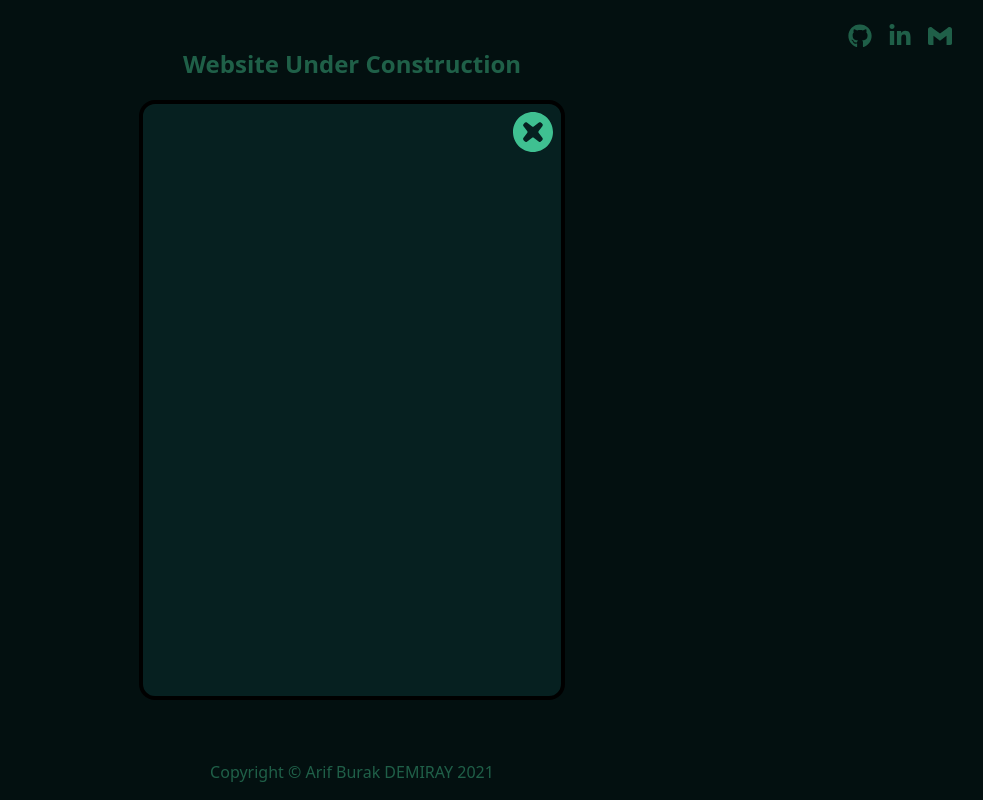
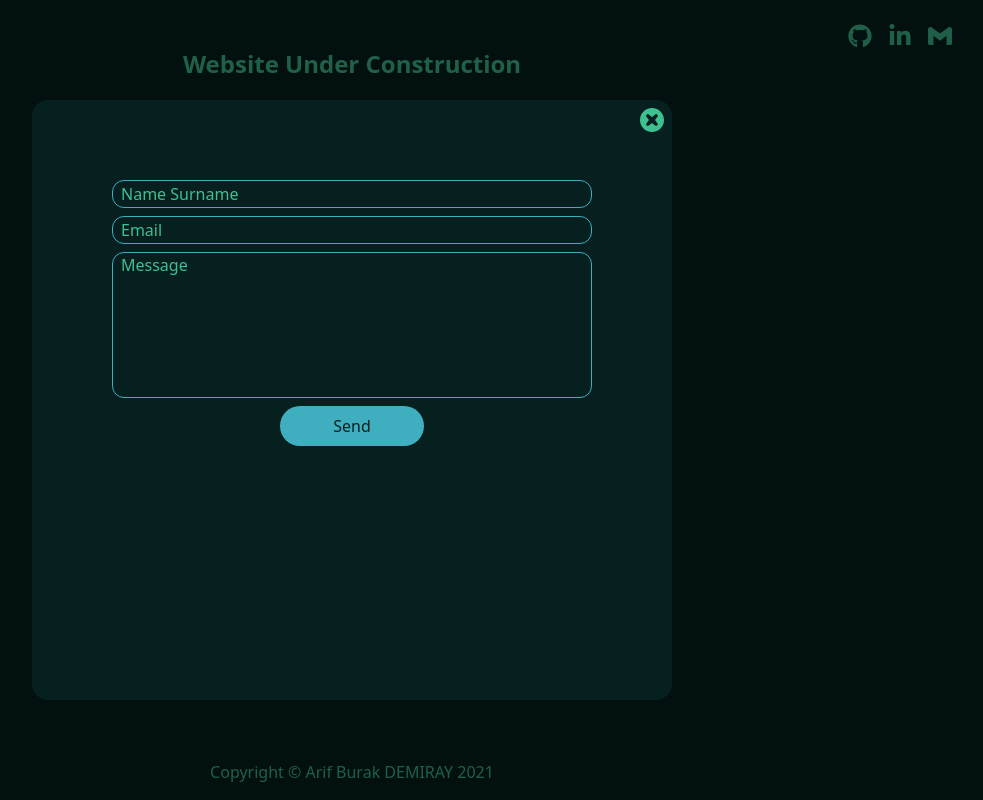
Before and after one commit to arifBurakDemiray/demiray.co, a Vue app: page / in a window 1280 px wide. Both pictures are taken after a click on the element 1228 px from the left and 32 px from the top of the page. Shown: the whole page, without its empty margins (288-1271 px from the left). Built offline with nearby package versions, Linux system fonts and the light colour scheme.

Commit message:
feat: send mail popup

```diff
--- a/src/components/Links.vue
+++ b/src/components/Links.vue
@@ -28,13 +28,13 @@
       >
         <path :d="linkedinData"></path></svg
     ></a>
-    <span @click="togglePopup" :class="className">
+    <span @click="togglePopup" :class="className" class="hover:cursor-pointer">
       <svg
         aria-hidden="true"
         focusable="false"
         data-prefix="fab"
         data-icon="mail"
-        class="w-6 h-6 ml-auto hover:cursor-pointer"
+        class="w-6 h-6 ml-auto"
         role="img"
         viewBox="0 0 24 24"
         xmlns="http://www.w3.org/2000/svg"
@@ -43,15 +43,13 @@
         <path :d="mailData" /></svg
     ></span>
   </div>
-  <div v-if="isOpen">
-    <Popup :handleClick="togglePopup" />
-  </div>
+
+  <Popup v-if="isOpen" :handleClick="togglePopup" />
 </template>
 
 <script>
 import Icons from "../assets/Icons.vue";
 import Popup from "./Popup.vue";
-
 export default {
   name: "Links",
   data: function() {
--- a/src/components/Popup.vue
+++ b/src/components/Popup.vue
@@ -2,12 +2,10 @@
   <div
     className="grid grid-cols-1 fixed bg-black trans z-10 inset-0 justify-center items-center place-items-center"
   >
-    <div
-      className="border-4 border-solid border-black p-20 w-2/6 h-3/4 rounded-2xl bg-demiray relative margin-auto overflow-auto"
-    >
+    <div className=" p-20 w-3/6 h-3/4 rounded-2xl bg-demiray relative margin-auto overflow-auto">
       <button
         type="button"
-        className="top-2 right-2 absolute bg-demiray w-10 h-10 text-center color-d-f"
+        className="top-2 right-2 absolute bg-demiray w-6 h-6 text-center color-d-f flex-col focus:outline-none hover:hover-color"
         @click="handleClick"
       >
         <svg
@@ -25,6 +23,36 @@
           />
         </svg>
       </button>
+      <div className="grid grid-cols-1 gap-2">
+        <input
+          value=""
+          className="px-2
+        h-7 rounded-xl bg-demiray placeholder-current color-d-f border border-color outline-none focus:outline-none"
+          placeholder="Name Surname"
+        />
+        <input
+          value=""
+          className="px-2
+        h-7 rounded-xl bg-demiray placeholder-current color-d-f border border-color outline-none focus:outline-none"
+          placeholder="Email"
+        />
+        <textarea
+          rows="6"
+          value=""
+          className="px-2
+   rounded-xl bg-demiray color-d-f placeholder-current border border-color outline-none focus:outline-none resize-none"
+          placeholder="Message"
+        ></textarea>
+        <div class="h-10 m-auto">
+          <button
+            @click="handleClick"
+            type="submit"
+            className="focus:outline-none hover:hover-bg bg-two flex-col w-36 rounded-3xl justify-center items-center leading-10 color-bg"
+          >
+            Send
+          </button>
+        </div>
+      </div>
     </div>
   </div>
 </template>
--- a/src/index.css
+++ b/src/index.css
@@ -9,6 +9,7 @@
   --demiray-color-two: #3fafc0;
   --demiray-color-three: #3fc050;
   --demiray-color-four: #51f567;
+  --demiray-color-five: #288a99;
 }
 
 select {
@@ -49,6 +50,9 @@ select:-moz-focusring {
   .bg-two {
     background-color: var(--demiray-color-two);
   }
+  .color-bg {
+    color: var(--demiray-background);
+  }
   .color-d-f {
     color: var(--demiray-color-one);
   }
@@ -64,7 +68,13 @@ select:-moz-focusring {
   .hover-color {
     color: var(--demiray-color-four);
   }
+  .hover-bg {
+    background: var(--demiray-color-five);
+  }
   .trans {
     background: rgba(0, 0, 0, 0.5);
   }
+  .border-color {
+    border-color: var(--demiray-color-two);
+  }
 }
```
